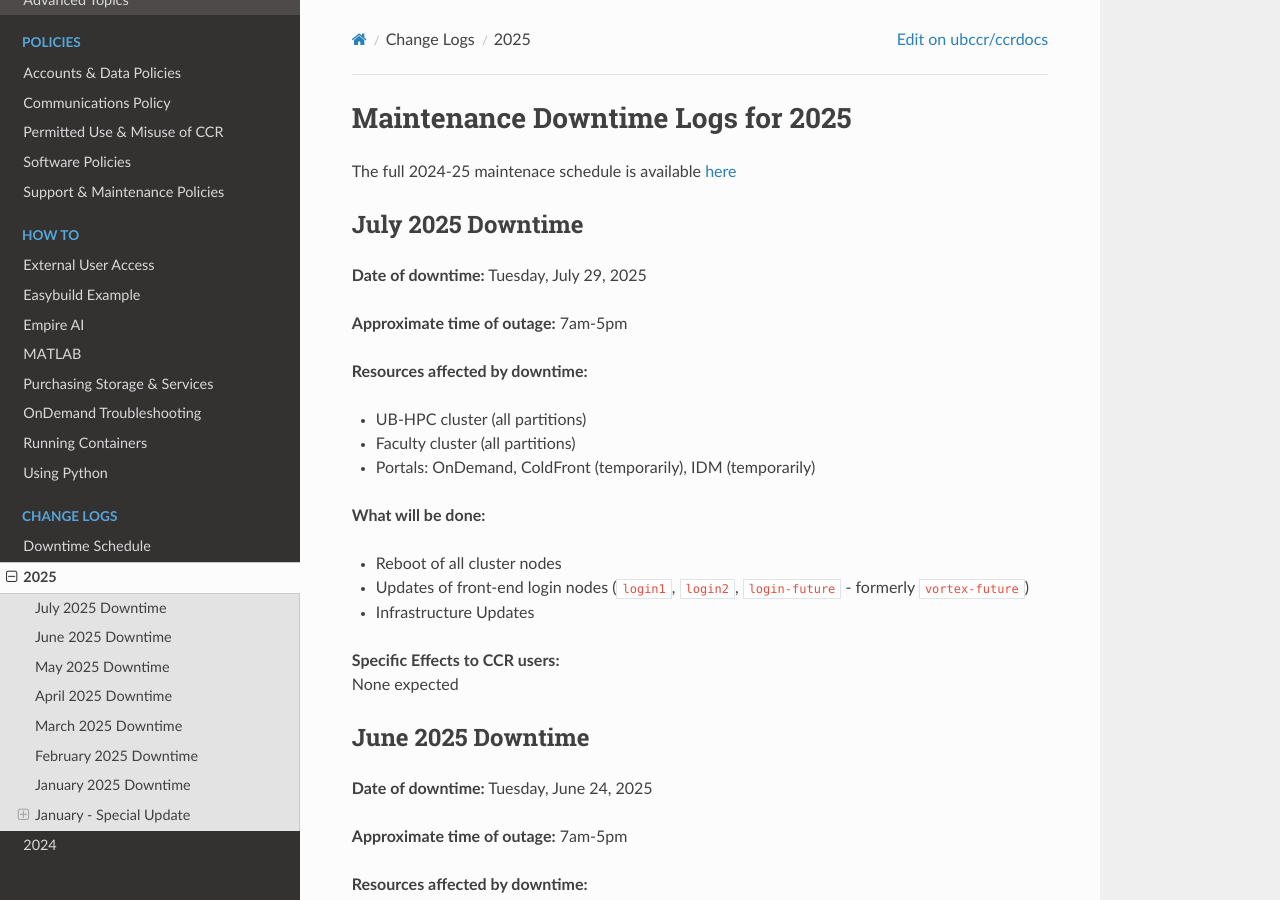
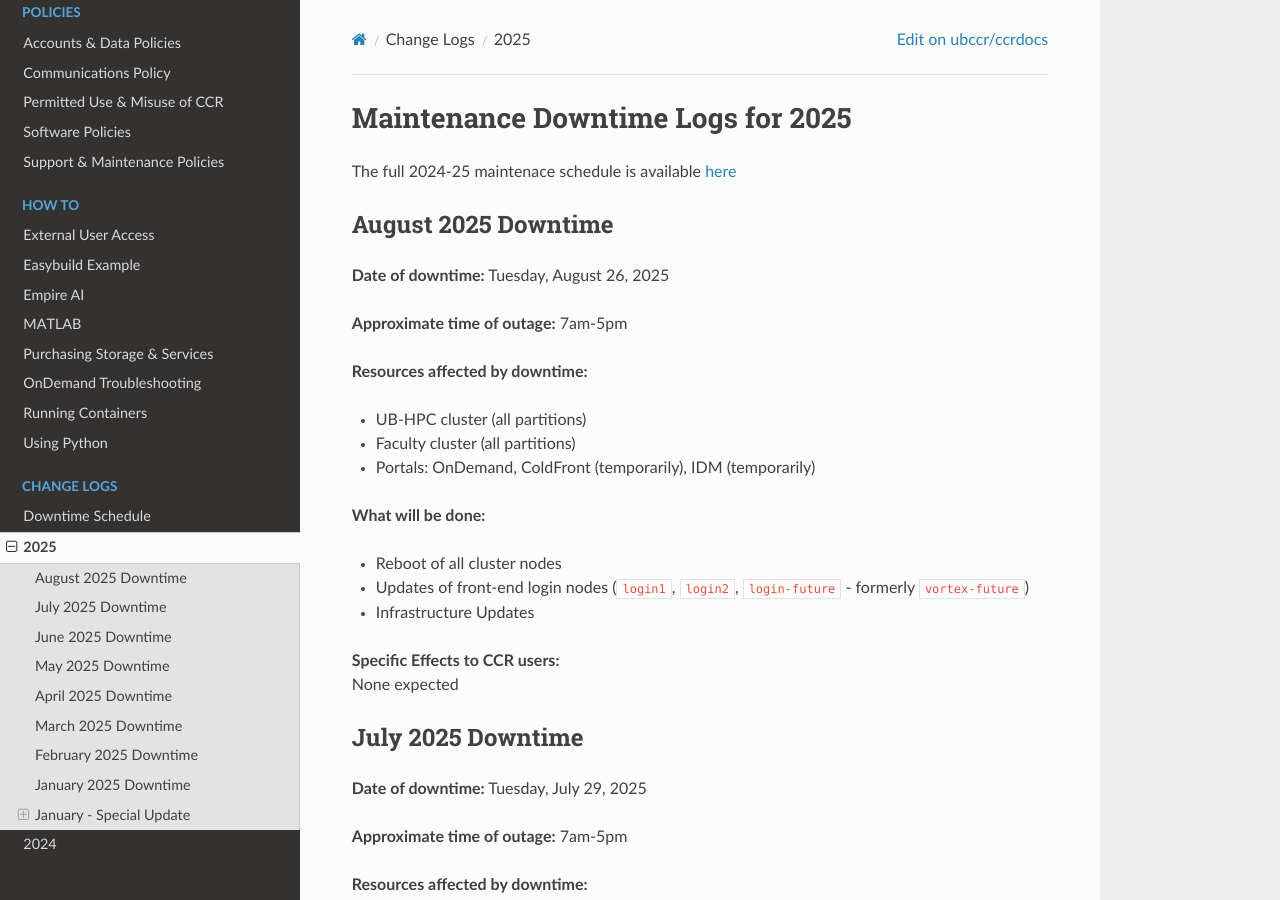
Before and after one commit to ubccr/ccrdocs, an MkDocs documentation site: the page built from pages/changelogs/2025.md, in a window 1280 px wide and 900 px high. Built offline with MkDocs 1.6.1, drawn with Linux system fonts in a browser that asks for light colours; nearby versions of some CDN libraries.

```diff
--- a/pages/changelogs/2025.md
+++ b/pages/changelogs/2025.md
@@ -1,6 +1,28 @@
 # Maintenance Downtime Logs for 2025
 
 The full 2024-25 maintenace schedule is available [here](2025-downtime-schedule.md)
+
+## August 2025 Downtime
+
+**Date of downtime:** Tuesday, August 26, 2025
+
+**Approximate time of outage:** 7am-5pm
+
+**Resources affected by downtime:**
+
+ - UB-HPC cluster (all partitions)
+ - Faculty cluster (all partitions)
+ - Portals: OnDemand, ColdFront (temporarily), IDM (temporarily)
+
+**What will be done:**
+
+ - Reboot of all cluster nodes
+ - Updates of front-end login nodes (`login1`, `login2`, `login-future` - formerly `vortex-future`)
+ - Infrastructure Updates
+
+**Specific Effects to CCR users:**
+None expected
+
 
 ## July 2025 Downtime
 
```
Also changed, not shown: pages/changelogs/2025-downtime-schedule.md (+1 -1 lines), pages/faq.md (+3 -2 lines), pages/hpc/login.md (+5 -1 lines).
